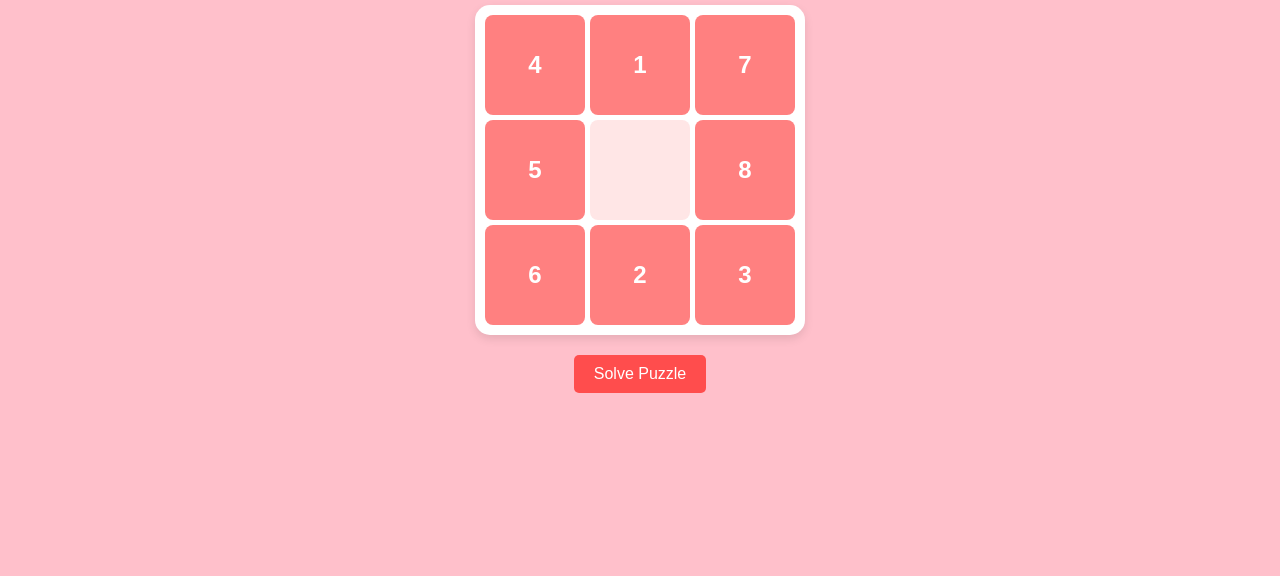
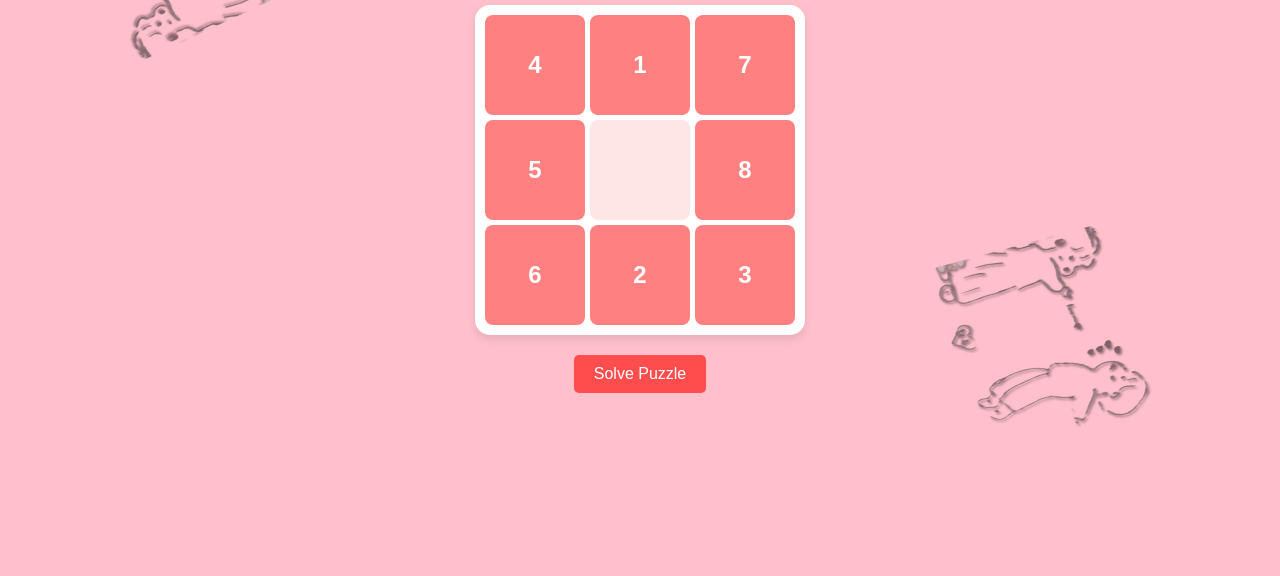
Before and after one commit to Sandesh-Ghimire/Hehehe, a plain HTML site: page index.html in a window 1280 px wide. Shown: the part 240-816 px from the top of the page. Drawn offline with Linux system fonts and the light colour scheme; the site is published under a folder, as on GitHub Pages, so addresses that start at the root find nothing.

Commit message:
Update index.html

```diff
--- a/index.html
+++ b/index.html
@@ -100,7 +100,7 @@
       left: 5%;
       width: 200px;
       height: 200px;
-      background: url('/this.png')  no-repeat center/cover;
+      background: url('this.png')  no-repeat center/cover;
       transform: rotate(155deg);
       opacity: 0.5;
       z-index: -1; /* Ensure it stays behind content */
@@ -113,7 +113,7 @@
       right: 10%;
       width: 200px;
       height: 200px;
-      background: url('/this.png') no-repeat center/cover;
+      background: url('this.png') no-repeat center/cover;
       transform: rotate(-15deg);
       opacity: 0.5;
       z-index: -1;
```
